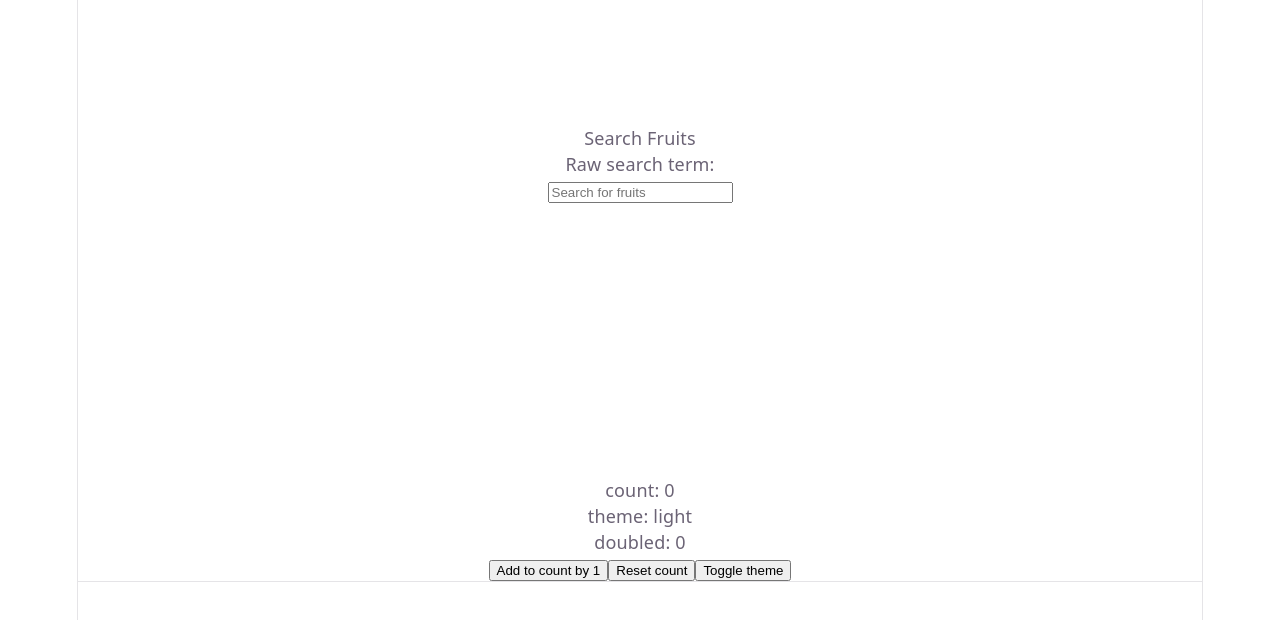
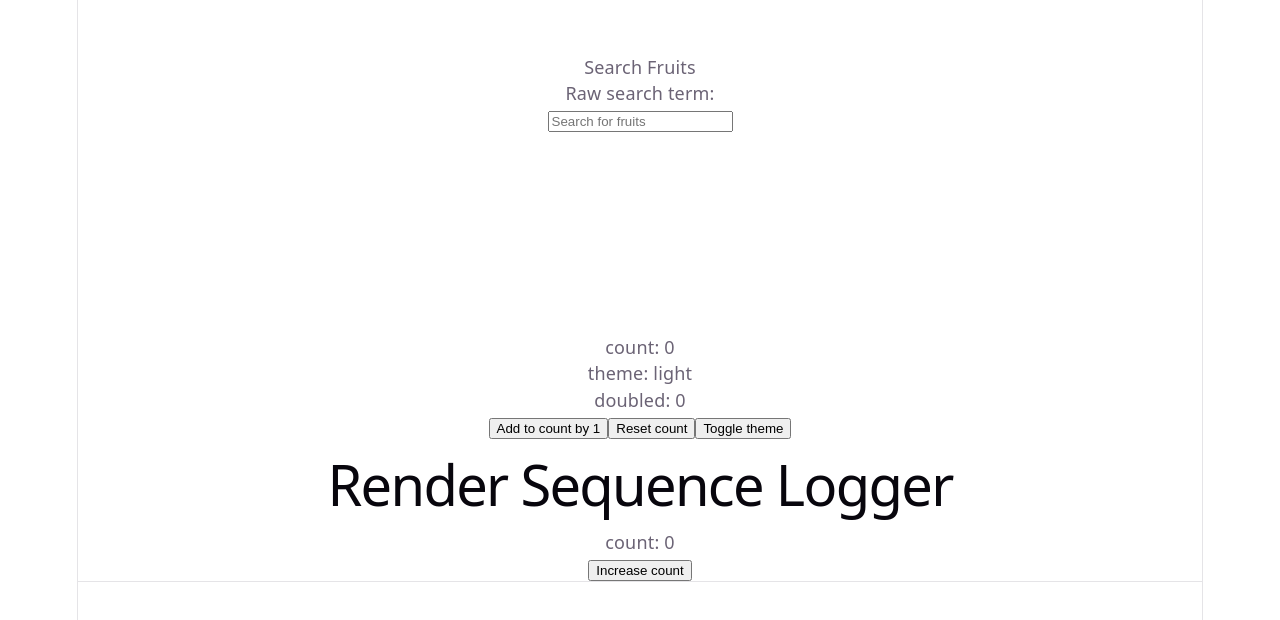
Before and after one commit to linzhangcs/frontend-kata, a React (Vite) app: page / in a window 1280 px wide. Shown: the part 130-750 px from the top of the page. Built offline with nearby package versions, Linux system fonts and the light colour scheme.

Commit message:
add RenderSequence component

```diff
--- a/src/App.jsx
+++ b/src/App.jsx
@@ -5,6 +5,7 @@ import heroImg from './assets/hero.png'
 import './App.css'
 import DebouncedSearch from "./problems/components/debounced-search/DebouncedSearch.jsx";
 import UseMemoExample from "./drills/api-usage/react-hooks/useMemo/examples.jsx";
+import RenderSequence from "./problems/react/render-sequence/RenderSequence.jsx";
 
 function App() {
 
@@ -18,6 +19,9 @@ function App() {
       <section>
         <UseMemoExample />
       </section>
+      <section>
+        <RenderSequence />
+      </section>
       <section id="spacer"></section>
     </>
   )
--- a/src/problems/react/render-sequence/RenderSequence.jsx
+++ b/src/problems/react/render-sequence/RenderSequence.jsx
@@ -0,0 +1,51 @@
+import {useEffect, useState, useRef} from 'react';
+
+export default function RenderSequence() {
+  const [count, setCount] = useState(0);
+  const renderId = useRef(0);
+
+  renderId.current += 1;
+
+  console.log('render starts', {
+    renderId: renderId.current,
+    count
+  })
+
+  useEffect(() => {
+    console.log('useEffect runs', {
+      renderId: renderId.current,
+      count
+    });
+
+    return(() => {
+      console.log('useEffect cleanup, before next effect/unmount', {
+        renderId: renderId.current,
+        count
+      })
+    })
+  }, [count])
+
+  function handleClick(){
+
+    console.log('click handler before setState', {
+      renderId: renderId.current,
+      count,
+    });
+
+    setCount(prev => prev + 1)
+
+    console.log('click handler after setState', {
+      renderId: renderId.current,
+      count,
+    });
+
+  }
+
+  return(
+      <main>
+        <h1>Render Sequence Logger</h1>
+        <p>count: {count}</p>
+        <button onClick={handleClick}>Increase count</button>
+      </main>
+  )
+}
```
